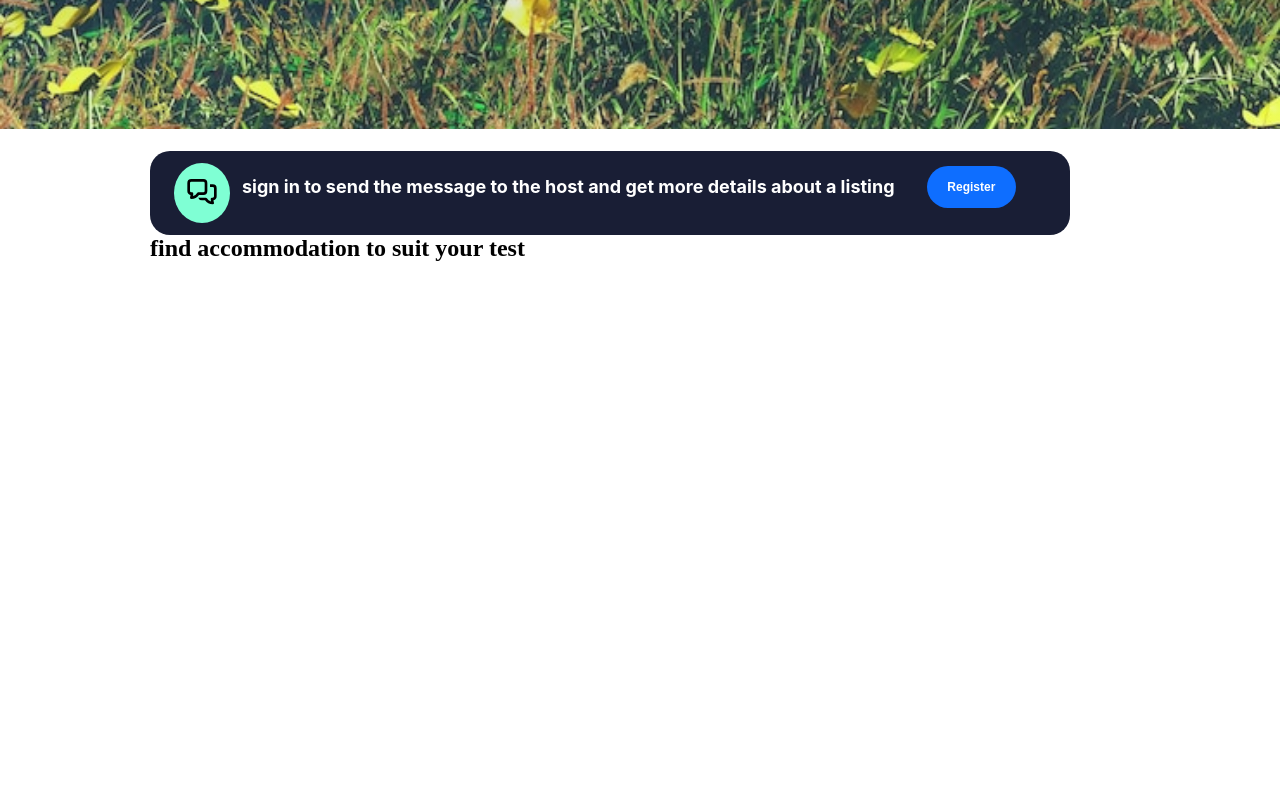
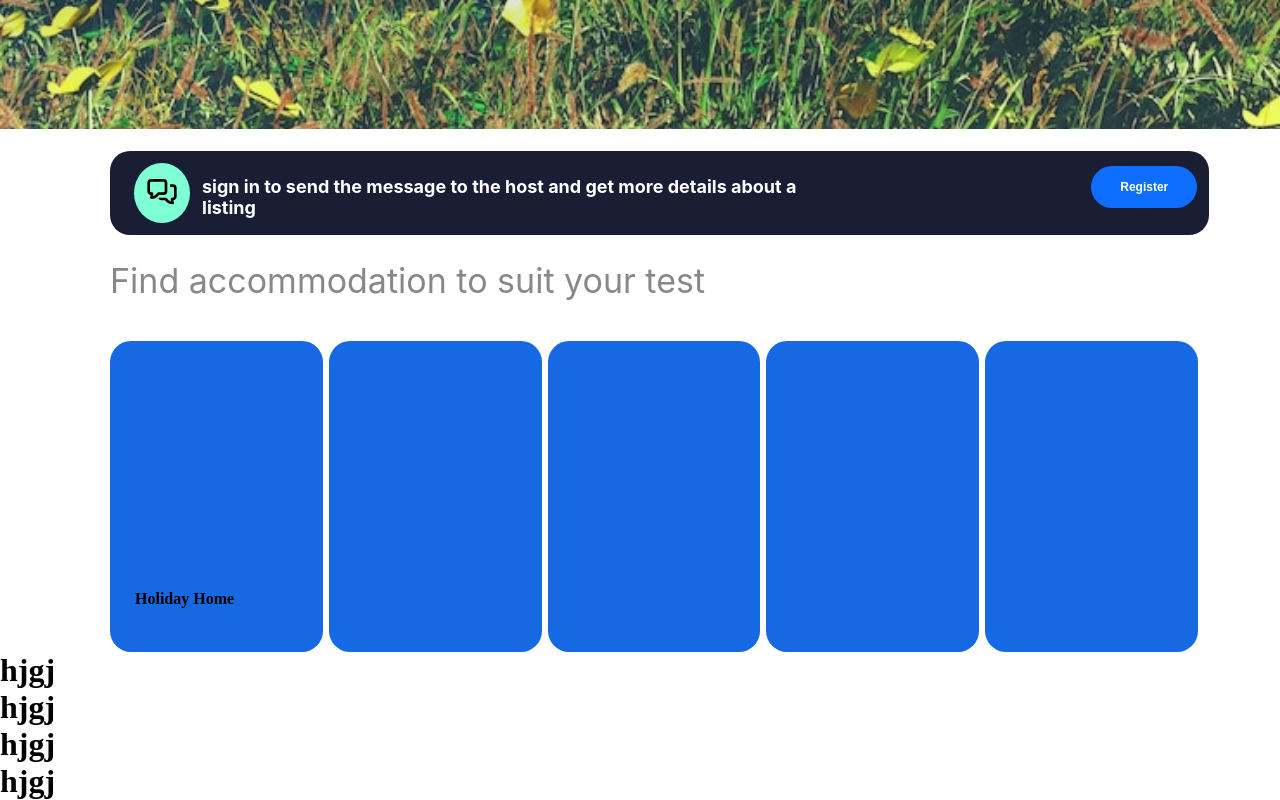
Before and after one commit to mugisha12john/css_project_the_gym, a plain HTML site: page index.html in a window 1280 px wide. Shown: the part 671-1471 px from the top of the page. Before the commit the page ends 933 px from the top, so only its background shows below. Drawn offline with Linux system fonts and the light colour scheme.

Commit message:
merge remote and local and save change for index,style

```diff
--- a/index.html
+++ b/index.html
@@ -52,11 +52,22 @@
             <button>Register</button>
         </div>
         <div class="cantainer2">
-            <h2>find accommodation to suit your test</h2>
+            <h2>Find accommodation to suit your test</h2>
             <div class="img-scroll">
-
+                <div class="mg"><div class="h5">
+                    <h4>Holiday Home</h4>
+                </div></div>
+                <div class="mg"></div>
+                <div class="mg"></div>
+                <div class="mg"></div>
+                <div class="mg"></div>
             </div>
         </div>
+        <h1>hjgj</h1>
+        <h1>hjgj</h1>
+        <h1>hjgj</h1>
+        <h1>hjgj</h1>
+
     </main>
 </body>
 </html>
--- a/style.css
+++ b/style.css
@@ -79,7 +79,8 @@ header .mid-term form{
     justify-content: space-around;
     align-content: center;
     align-items: center;
-
+    position: sticky;
+    top: 0;
     margin-top: 21px;
 }
 .input-container {
@@ -136,10 +137,10 @@ header .mid-term form{
 .container1{
     display: flex;
     background-color: #191e35;
-    width: 70%;
+    width: 84%;
     margin-top: 22px;
     border-radius: 20px;
-    margin-left: 150px;
+    margin-left: 110px;
     padding: 0 12px;
 }
 .container1 .message{
@@ -162,7 +163,7 @@ header .mid-term form{
     width: 10%;
     padding: 1px;
     margin-top: 15px;
-    margin-left: 32px;
+    margin-left: 23%;
     font-size: 12px;
     font-weight: 700;
     border-radius: 51px;
@@ -174,5 +175,33 @@ header .mid-term form{
     background-color: var(--hover-link);
 }
 .cantainer2{
-    margin-left: 150px;
+    margin-left: 110px;
+    width: 85%;
+    margin-top: 25px;
 }
+.mg{
+    width: 311px;
+    height: 311px;
+    background-color: #1668e3;
+    border-radius:21px ;
+}
+.img-scroll{
+    display: flex;
+    justify-content: center;
+    align-items: center;
+    gap: 6px;
+    margin-top: 40px;
+    position: relative;
+}
+.img-scroll .h5{
+    position: absolute;
+    left: 25px;
+    top: 80%;
+}
+.cantainer2 h2{
+    font-size: 34px;
+    font-family: var(--main-font);
+    font-weight: 400;
+    color: #888;
+
+}
```
